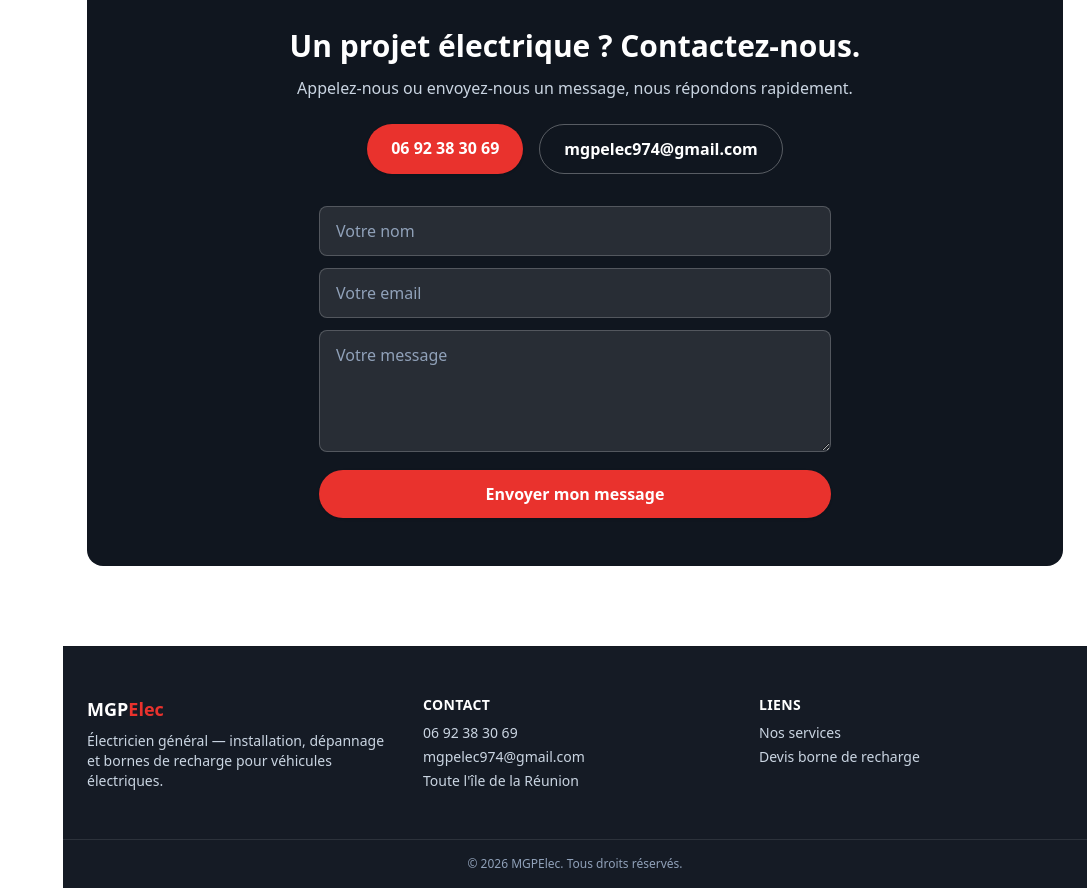
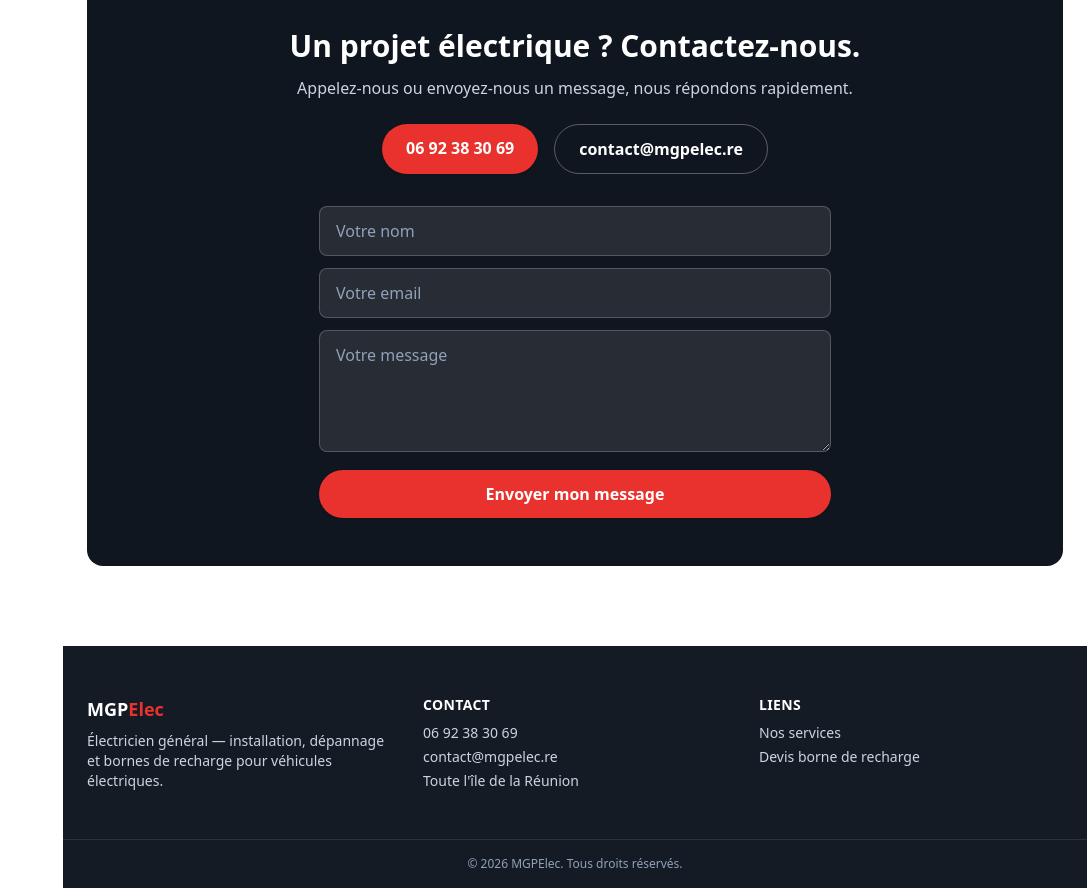
Before and after one commit to mgpelec974-tech/mgpelec, a Next.js app: page / in a window 1280 px wide. Shown: the part 2800-3688 px from the top of the page, without its empty margins (193-1280 px from the left). Built offline with nearby package versions, Linux system fonts and the light colour scheme.

Commit message:
Affiche contact@mgpelec.re a la place de l'adresse gmail sur le site

```diff
--- a/app/components/Footer.tsx
+++ b/app/components/Footer.tsx
@@ -27,8 +27,8 @@
               </a>
             </li>
             <li>
-              <a href="mailto:mgpelec974@gmail.com" className="hover:text-white">
-                mgpelec974@gmail.com
+              <a href="mailto:contact@mgpelec.re" className="hover:text-white">
+                contact@mgpelec.re
               </a>
             </li>
             <li>Toute l&apos;île de la Réunion</li>
--- a/app/page.tsx
+++ b/app/page.tsx
@@ -268,10 +268,10 @@
               06 92 38 30 69
             </a>
             <a
-              href="mailto:mgpelec974@gmail.com"
+              href="mailto:contact@mgpelec.re"
               className="rounded-full border border-white/30 px-6 py-3 font-semibold text-white transition-colors hover:border-white"
             >
-              mgpelec974@gmail.com
+              contact@mgpelec.re
             </a>
           </div>
 
```
